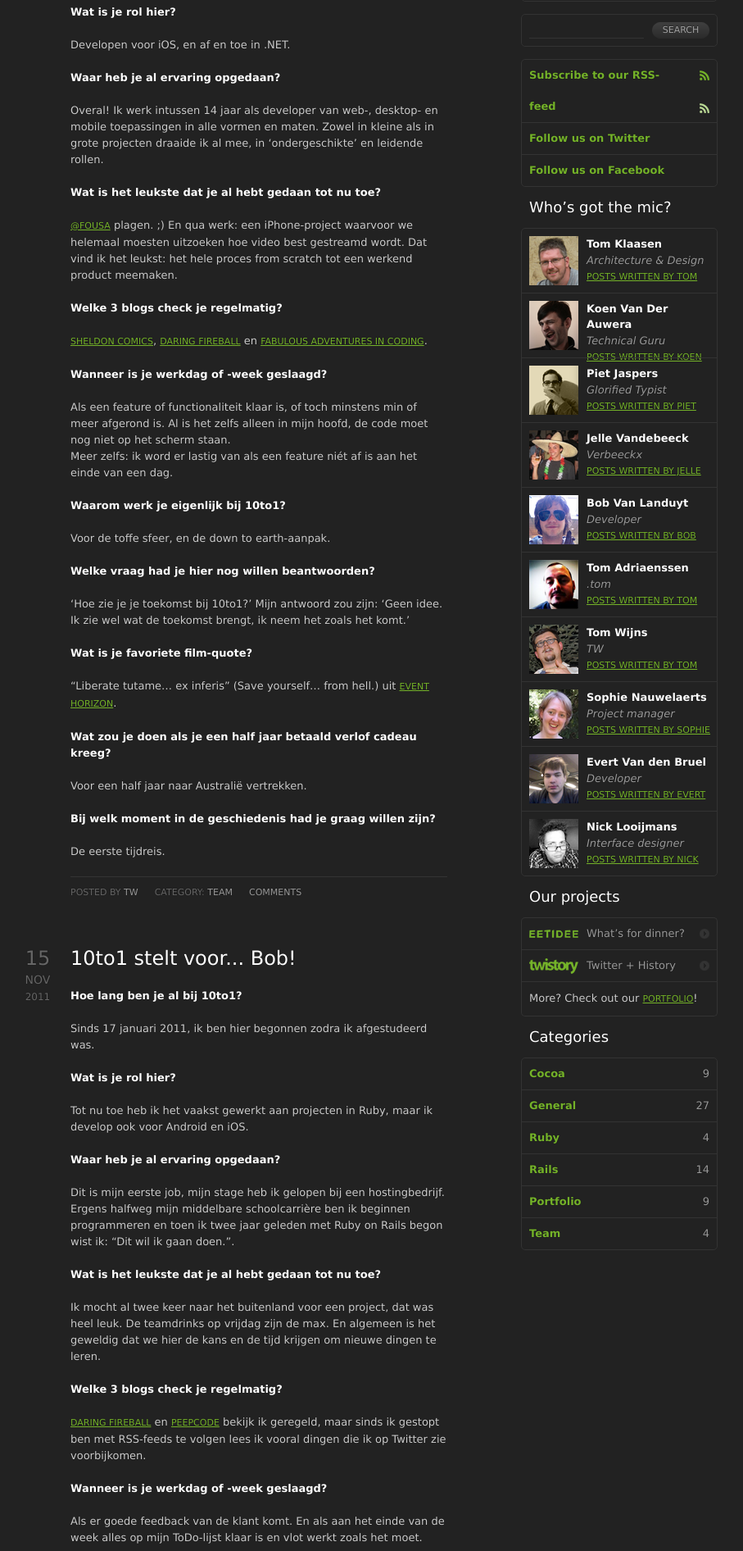
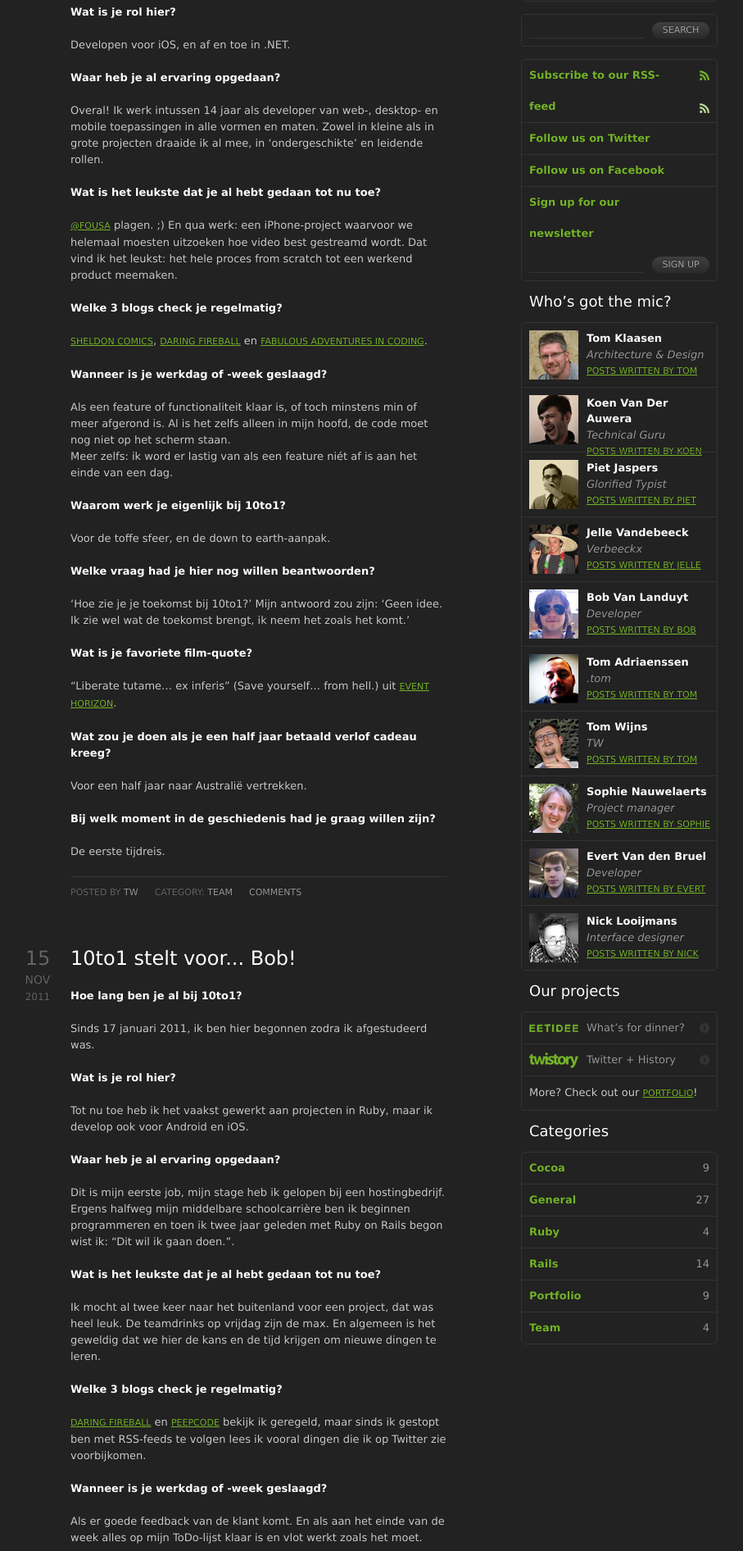
Before and after one commit to 10to1/10to1.github.com, a Jekyll site: the page built from team/index.html, in a window 1280 px wide. Shown: the part 349-2241 px from the top of the page at 82% size, without its empty margins (164-1071 px from the left). Built offline with Jekyll 4.4.1, drawn with Linux system fonts in a browser that asks for light colours; comment, search, counter and statistics services are not loaded.

Commit message:
Added sign up form for the Newsletter.

```diff
--- a/_layouts/default.html
+++ b/_layouts/default.html
@@ -92,6 +92,15 @@
 						<li><a href="http://feeds.feedburner.com/UnderTheHat-10to1" class='rss'>Subscribe to our RSS-feed</a></li>
 						<li><a href='http://twitter.com/10to1'>Follow us on Twitter</a></li>
 						<li><a href='http://facebook.com/10to1'>Follow us on Facebook</a></li>
+						<li class='newslttr'>
+							Sign up for our newsletter
+							<form action="http://10to1.us2.list-manage2.com/subscribe/post?u=fc4105fc8c7f0ebc4874ff8ab&amp;id=dc4d9b062d" method="post" id="mc-embedded-subscribe-form" name="mc-embedded-subscribe-form" class="validate" target="_blank">
+
+									<label><input type="email" value="" name="EMAIL" class="email" id="mce-EMAIL"></label>
+									<input type="submit" value="Sign up" name="subscribe" id="mc-embedded-subscribe" class="button">
+
+							</form>
+						</li>
 					</ul>
 				</div>
 				<div class="node" id="who">
--- a/css/master.css
+++ b/css/master.css
@@ -229,7 +229,7 @@
 
 /* @group input */
 
-input[type=text] {
+input[type=text], input[type=email] {
 	height: 18px;
 	background: none;
 	border-bottom: 1px solid #333;
@@ -240,12 +240,12 @@
 	-webkit-transition: all 0.1s linear;
 }
 
-input[type=text]:hover {
+input[type=text]:hover, input[type=email]:hover {
 	border-color: #444;
 	color: #999;
 }
 
-input[type=text]:focus {
+input[type=text]:focus, input[type=email]:focus {
 	border-color: #555;
 	color: #ccc;
 }
@@ -993,6 +993,59 @@
 	border: 0;
 }
 
+#rss li.newslttr {
+	display: block;
+	line-height: 38px;
+	font-size: 13px;
+	font-weight: bold;
+	text-transform: none;
+	padding: 0 39px 0 9px;
+	position: relative;
+	color: #74B229;
+}
+
+#rss form {
+	height: 38px;
+	/*width: 240px;*/
+	position: relative;
+}
+
+#rss label {
+	position: absolute;
+	top: 0;
+	right: 79px;
+	bottom: 0;
+	left: 0;
+	cursor: text;
+}
+
+#rss input[type=email] {
+	position: absolute;
+	top: 9px;
+	left: 0;
+	width: 140px;
+}
+
+#rss label:hover input[type=email] {
+	border-color: #444;
+	color: #999;
+}
+
+#rss label:hover input[type=email]:focus {
+	border-color: #555;
+	color: #ccc;
+}
+
+#rss input[type=submit] {
+	position: absolute;
+	top: 9px;
+	right: 9px;
+	width: 70px;
+	height: 20px;
+	left: 150px;
+	background: url(/img/search.png) no-repeat 0 0;
+}
+
 #rss a {
 	display: block;
 	line-height: 38px;
@@ -1017,6 +1070,7 @@
 }
 
 /* @end */
+
 
 /* @group about */
 
```
